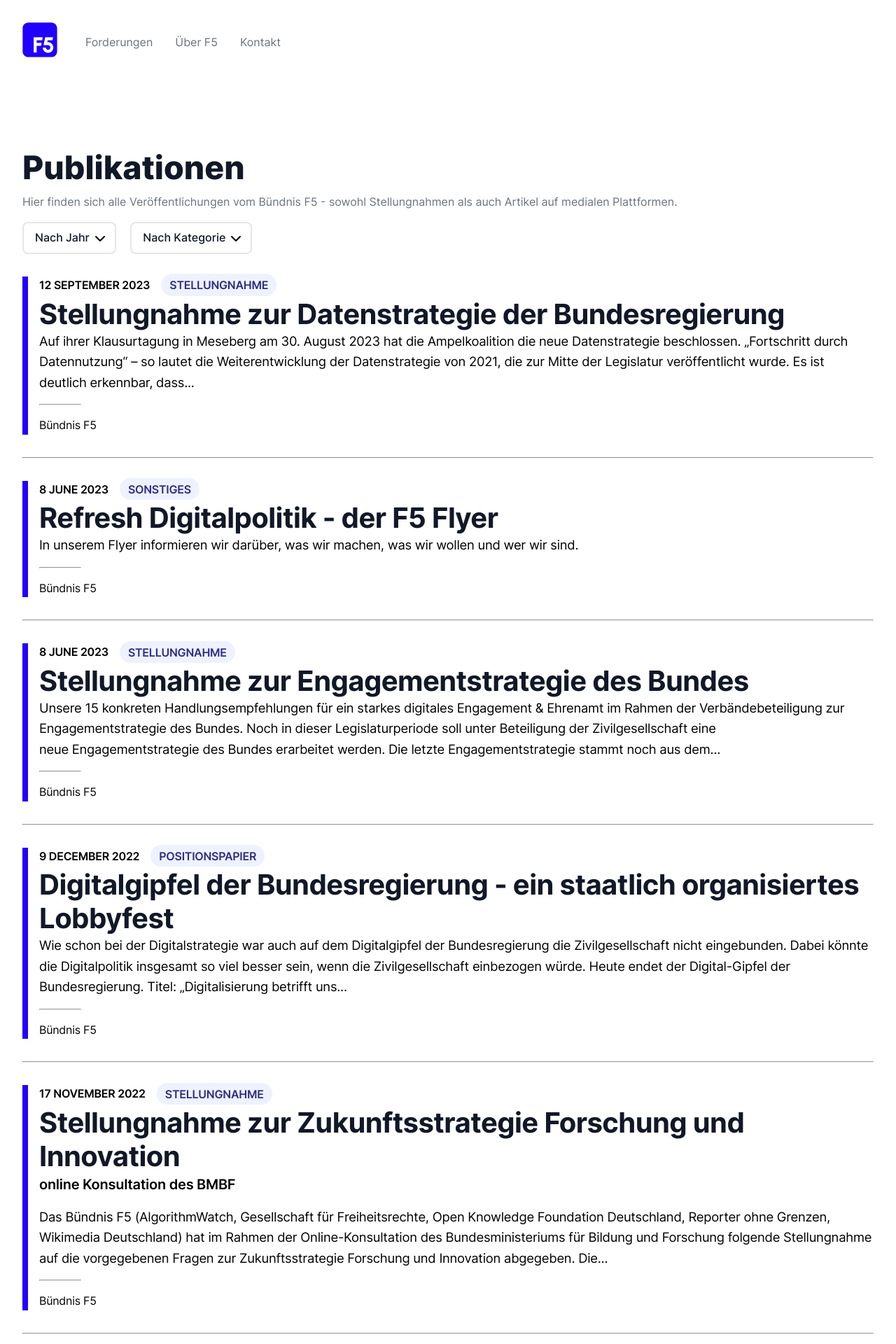
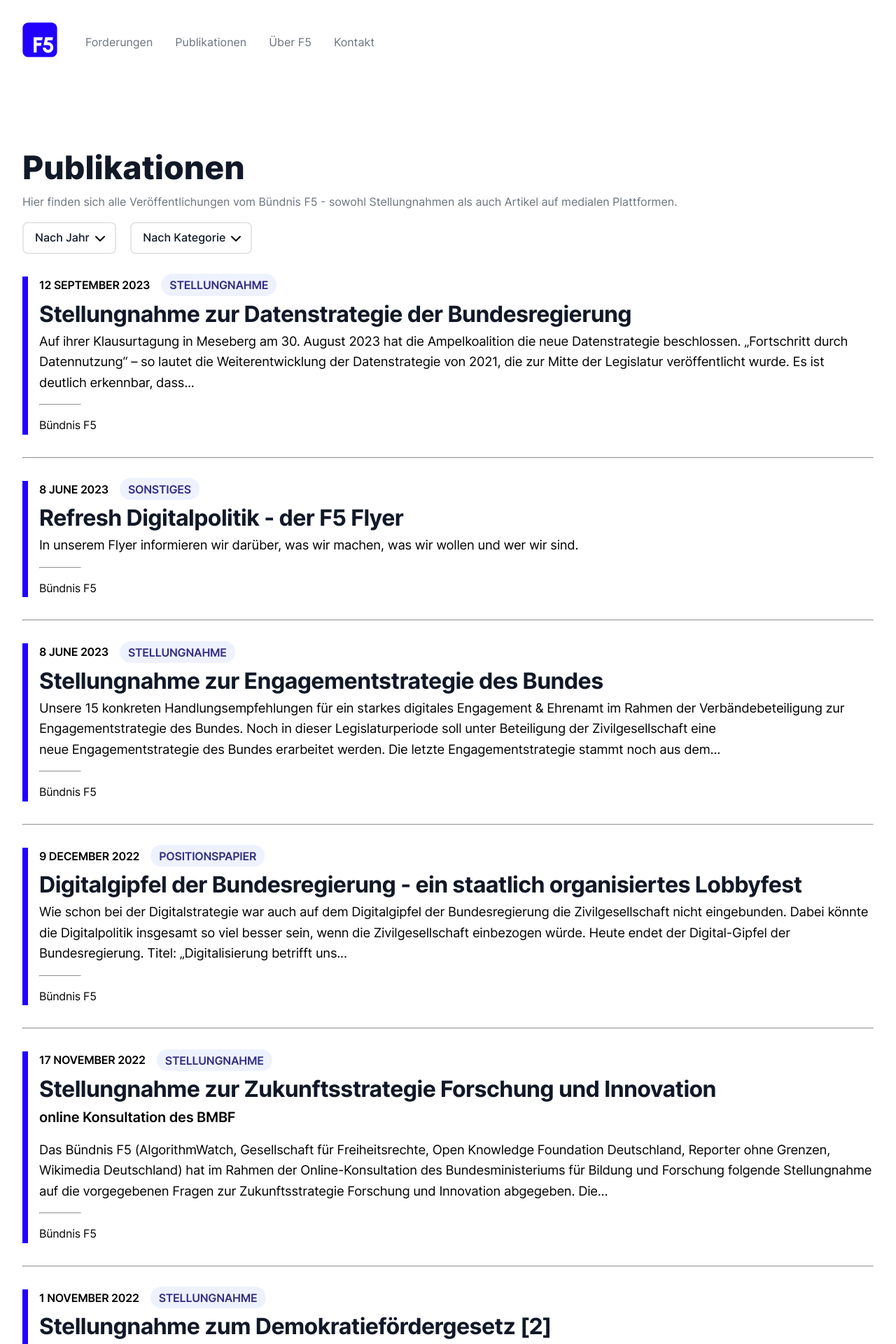
Before and after one commit to okfde/buendnis-f5, a Jekyll site: the page built from publikationen.html, in a window 1280 px wide. Shown: the top 1920 px of the page at 70% size. Built offline with Jekyll 4.4.1, drawn with Linux system fonts in a browser that asks for light colours.

Commit message:
Improvements to the filter and H1 size

```diff
--- a/_includes/nav.html
+++ b/_includes/nav.html
@@ -4,7 +4,7 @@
     <nav>
         <ul>
             <li><a href="{{ site.baseurl }}/#forderungen">Forderungen</a></li>
-            <!-- <li><a href="{{ site.baseurl }}/publikationen">Publikationen</a></li> -->
+            <li><a href="{{ site.baseurl }}/publikationen">Publikationen</a></li>
             <li class="hide-mobile"><a href="{{ site.baseurl }}/#uberf5">Über F5</a></li>
             <li><a href="{{ site.baseurl }}/kontakt">Kontakt</a></li>
         </ul>
--- a/_sass/_custom.scss
+++ b/_sass/_custom.scss
@@ -487,7 +487,7 @@
 
   & .publication-title {
     font-weight: 700;
-    font-size: 2.5rem;
+    font-size: 2rem;
     letter-spacing: -0.035rem;
     margin-block: 0;
 
@@ -732,7 +732,7 @@
 
     &-title {
       font-weight: 700;
-      font-size: 2.25rem;
+      font-size: 1.25rem;
       letter-spacing: -0.035rem;
       line-height: 2.5rem;
       margin-block: 0.5rem;
--- a/publikationen.html
+++ b/publikationen.html
@@ -39,11 +39,14 @@
                 </summary>
                 <ul>
                     <li><button class="button-filter categorized" onclick="changeType('all_types')">Alle</button></li>
-                    {% for publikation in publikationen %}
-                    {% assign categories = publikation.categories | uniq | sort %}
+                    {% assign categories = "" %}
+                    {% for publikation in site.publikationen %}
+                    {% assign category = publikation.categories %}
+                    {% assign categories = categories | concat: category %}
+                    {% endfor %}
+                    {% assign categories = categories | uniq | sort %}
                     {% for category in categories %}
-                        <li><button class="button-filter" id="{{ category }}" onclick="changeType('{{ category}}')">{{ category | capitalize }}</button></li>
-                    {% endfor %}
+                        <li><button class="button-filter" id="{{ category }}" onclick="changeType('{{ category }}')">{{ category | capitalize }}</button></li>
                     {% endfor %}
                 </ul>
             </details>
```
Also changed, not shown: _publikationen/f5-flyer.md (+1 -1 lines).
